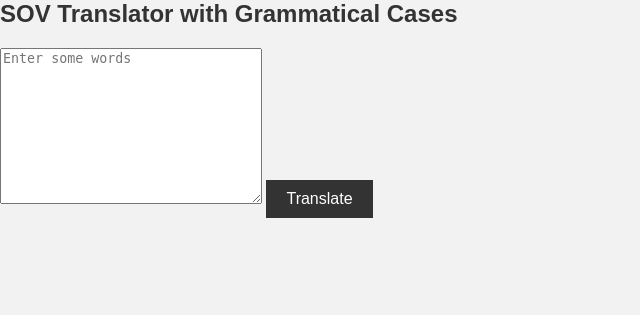
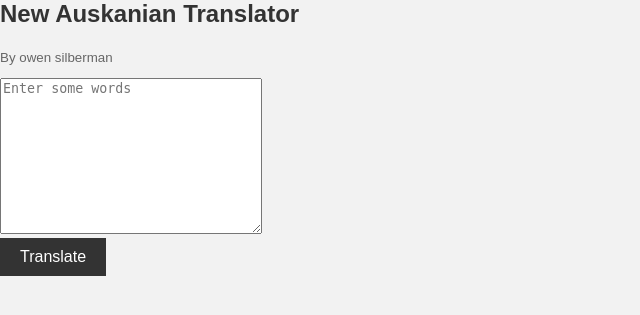
Before and after one commit to owenlikecoding/weirdlaungaugetranslator, a Flask app: page / in a window 1280 px wide. Shown: the top 315 px of the page, without its empty margins (0-640 px from the left). Run offline with Flask 3, Linux system fonts and the light colour scheme.

Commit message:
Update title and author in index.html

```diff
--- a/templates/index.html
+++ b/templates/index.html
@@ -3,13 +3,14 @@
 <head>
     <meta charset="UTF-8">
     <meta name="viewport" content="width=device-width, initial-scale=1.0">
-    <title>SOV Translator</title>
+    <title>New Auskanian Translator</title>
     <link rel="stylesheet" href="{{ url_for('static', filename='styles.css') }}">
 </head>
 <body>
     <div class="container">
-        <h1>SOV Translator with Grammatical Cases</h1>
-        <textarea type="text" id="sentenceInput" placeholder="Enter some words" cols="30" rows="10"></textarea>
+        <h1>New Auskanian Translator</h1>
+        <p style="font-size: smaller;">By owen silberman</p>
+        <textarea type="text" id="sentenceInput" placeholder="Enter some words" cols="30" rows="10"></textarea><br>
         <button id="translateButton">Translate</button>
         <div id="translationResult"></div>
     </div>
```
